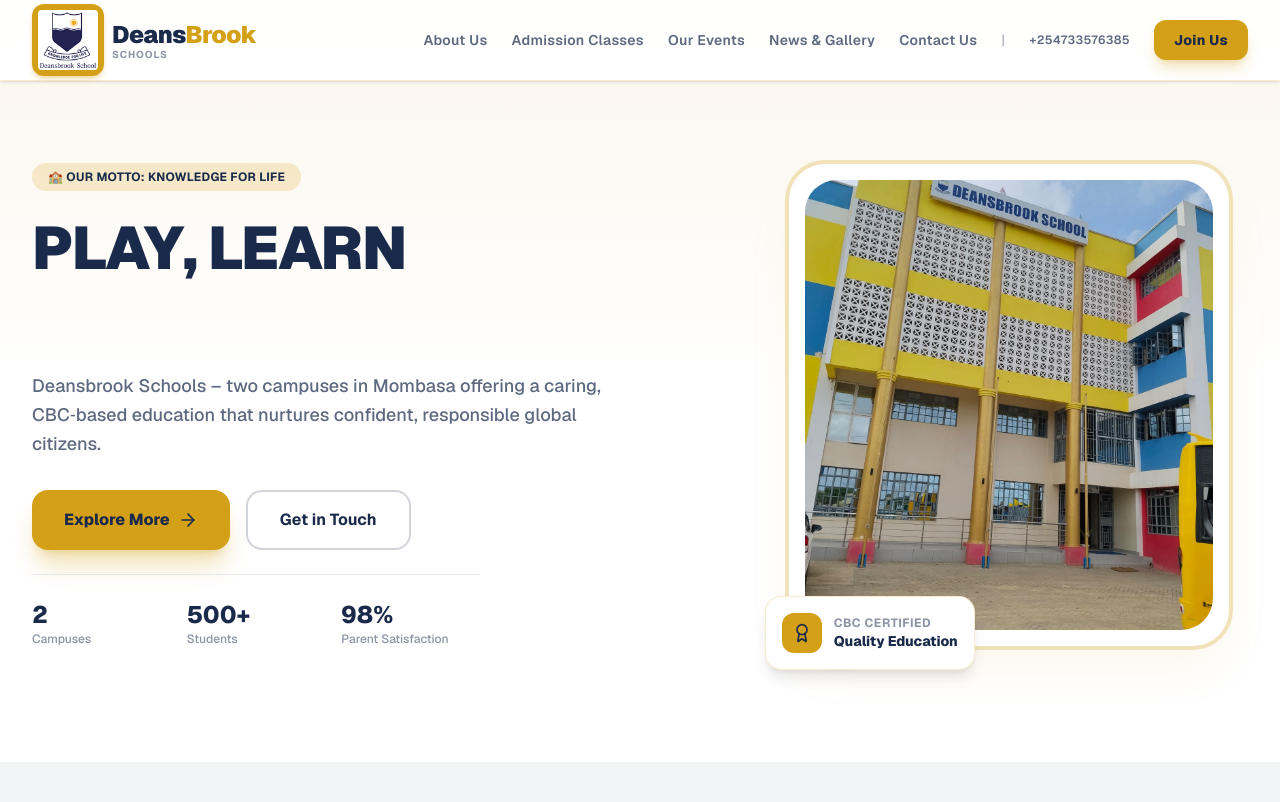
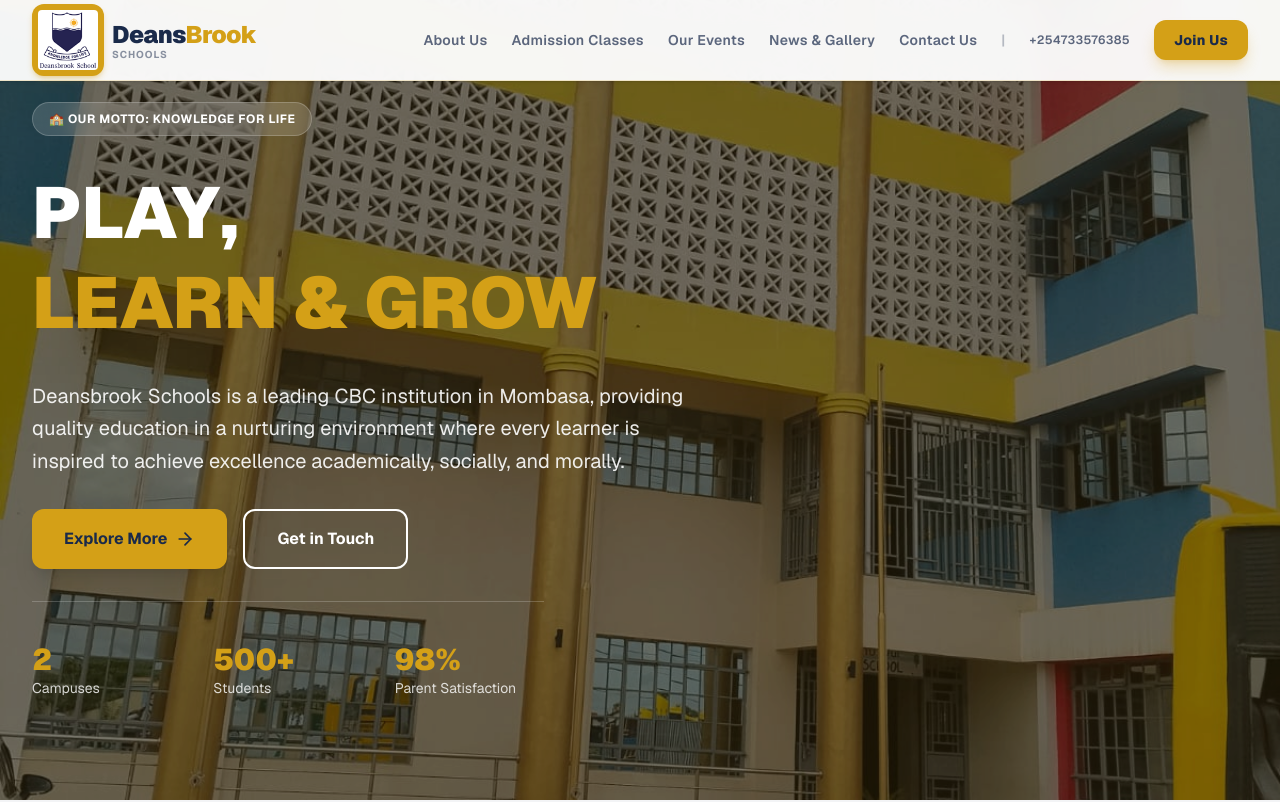
Before and after one commit to Shimmita/deans-brook-academy, a Next.js app: page / in a window 1280 px wide. Shown: the top 802 px of the page. Built offline with nearby package versions, Linux system fonts and the light colour scheme.

Commit message:
more changes

```diff
--- a/app/page.tsx
+++ b/app/page.tsx
@@ -429,75 +429,83 @@ export default function DeansBrookSchoolLanding() {
       </nav>
 
       {/* ─── 2. HERO ──────────────────────────────────────────── */}
-      <section className="relative pt-32 pb-20 md:pt-40 md:pb-28 overflow-hidden bg-gradient-to-b from-mustard/10 via-white to-transparent">
-        <div className="max-w-7xl mx-auto px-4 sm:px-6 lg:px-8 relative z-10">
-          <div className="grid grid-cols-1 lg:grid-cols-12 gap-12 items-center">
+      <section className="relative min-h-screen flex items-center overflow-hidden">
 
-            <div className="lg:col-span-7 text-center lg:text-left space-y-6">
-              <div className="inline-flex items-center space-x-2 bg-mustard/20 text-navy px-4 py-1.5 rounded-full text-xs font-bold tracking-wide uppercase">
-                <span>🏫 Our MOTTO: Knowledge for life</span>
+        {/* Background Image */}
+        <div className="absolute inset-0">
+          <img
+            src="./landing.jpg"
+            alt="Deansbrook School"
+            className="w-full h-full object-cover brightness-50"
+          />
         </div>
-              <h1 className="text-4xl sm:text-5xl lg:text-6xl font-black text-navy tracking-tight leading-[1.1]">
-                <span className="block">PLAY, LEARN</span>
-                <span className="text-transparent bg-clip-text bg-gradient-to-r from-mustard to-mustard/70">&amp; GROW</span>
+
+        {/* Dark Overlay */}
+        <div className="absolute inset-0 bg-gradient-to-r from-navy/90 via-navy/70 to-navy/40" />
+
+        {/* Optional mustard tint */}
+        <div className="absolute inset-0 bg-mustard/10" />
+
+        {/* Content */}
+        <div className="relative z-10 max-w-7xl mx-auto px-4 sm:px-6 lg:px-8 w-full">
+          <div className="max-w-3xl text-center lg:text-left space-y-8">
+
+            <div className="inline-flex items-center space-x-2 bg-white/15 backdrop-blur-md text-white px-4 py-2 rounded-full text-xs font-bold uppercase tracking-wider border border-white/20">
+              <span>🏫 Our Motto: Knowledge for Life</span>
+            </div>
+
+            <h1 className="text-5xl md:text-6xl lg:text-7xl font-black leading-tight text-white">
+              PLAY,
+              <br />
+              <span className="text-mustard">LEARN & GROW</span>
             </h1>
-              <p className="text-base sm:text-lg text-navy/70 max-w-xl mx-auto lg:mx-0 font-medium leading-relaxed">
-                Deansbrook Schools – two campuses in Mombasa offering a caring, CBC‑based education that nurtures confident, responsible global citizens.
+
+            <p className="text-lg md:text-xl text-white/90 max-w-2xl leading-relaxed">
+              Deansbrook Schools is a leading CBC institution in Mombasa,
+              providing quality education in a nurturing environment where every
+              learner is inspired to achieve excellence academically,
+              socially, and morally.
             </p>
-              <div className="flex flex-col sm:flex-row justify-center lg:justify-start gap-4 pt-2">
+
+            <div className="flex flex-col sm:flex-row gap-4">
               <a
                 href="#classes"
-                  className="bg-mustard hover:bg-mustard/90 text-navy font-extrabold px-8 py-4 rounded-2xl shadow-xl shadow-mustard/30 transition-all flex items-center justify-center space-x-2 group text-base"
+                className="bg-mustard hover:bg-mustard/90 text-navy font-bold px-8 py-4 rounded-xl transition duration-300 flex items-center justify-center gap-2 shadow-xl"
               >
-                  <span>Explore More</span>
-                  <ArrowRight className="w-5 h-5 group-hover:translate-x-1 transition-transform" />
+                Explore More
+                <ArrowRight className="w-5 h-5" />
               </a>
+
               <a
                 href="#about"
-                  className="bg-white hover:bg-slate-50 text-navy border-2 border-navy/20 font-bold px-8 py-4 rounded-2xl transition-all text-base text-center"
+                className="border-2 border-white text-white hover:bg-white hover:text-navy px-8 py-4 rounded-xl font-bold transition duration-300"
               >
                 Get in Touch
               </a>
             </div>
 
-              <div className="grid grid-cols-3 gap-4 pt-6 max-w-md mx-auto lg:mx-0 border-t border-navy/10">
+            {/* Statistics */}
+            <div className="grid grid-cols-3 gap-8 pt-10 border-t border-white/20 max-w-lg">
               <div>
-                  <p className="text-2xl font-extrabold text-navy">2</p>
-                  <p className="text-xs text-navy/50 font-medium">Campuses</p>
-                </div>
-                <div>
-                  <p className="text-2xl font-extrabold text-navy">500+</p>
-                  <p className="text-xs text-navy/50 font-medium">Students</p>
-                </div>
-                <div>
-                  <p className="text-2xl font-extrabold text-navy">98%</p>
-                  <p className="text-xs text-navy/50 font-medium">Parent Satisfaction</p>
-                </div>
-              </div>
+                <h3 className="text-3xl font-black text-mustard">2</h3>
+                <p className="text-white/80 text-sm">Campuses</p>
               </div>
 
-            <div className="lg:col-span-5 relative flex justify-center">
-              <div className="absolute inset-0 bg-gradient-to-tr from-mustard to-mustard/40 rounded-full blur-3xl opacity-20 -z-10 transform scale-90" />
-              <div className="relative bg-white border-4 border-mustard/30 p-4 rounded-[2.5rem] shadow-2xl shadow-mustard/10 max-w-sm sm:max-w-md">
-                <img
-                  src="./landing.jpg"
-                  alt="Deansbrook School Campus"
-                  className="rounded-[2rem] object-cover w-full h-[400px] sm:h-[450px] w-[450px] sm:w-[500px]"
-                />
-                <div className="absolute -bottom-6 -left-6 bg-white p-4 rounded-2xl shadow-lg border border-mustard/20 flex items-center space-x-3 max-w-[220px]">
-                  <div className="bg-mustard text-navy p-2.5 rounded-xl">
-                    <Award className="w-5 h-5" />
+              <div>
+                <h3 className="text-3xl font-black text-mustard">500+</h3>
+                <p className="text-white/80 text-sm">Students</p>
               </div>
+
               <div>
-                    <p className="text-xs font-bold text-navy/50 uppercase tracking-wider">CBC Certified</p>
-                    <p className="text-sm font-extrabold text-navy">Quality Education</p>
-                  </div>
-                </div>
+                <h3 className="text-3xl font-black text-mustard">98%</h3>
+                <p className="text-white/80 text-sm">Parent Satisfaction</p>
               </div>
             </div>
 
           </div>
         </div>
+
+
       </section>
 
 
```
Lines whose indentation alone changed are shown as unchanged.
